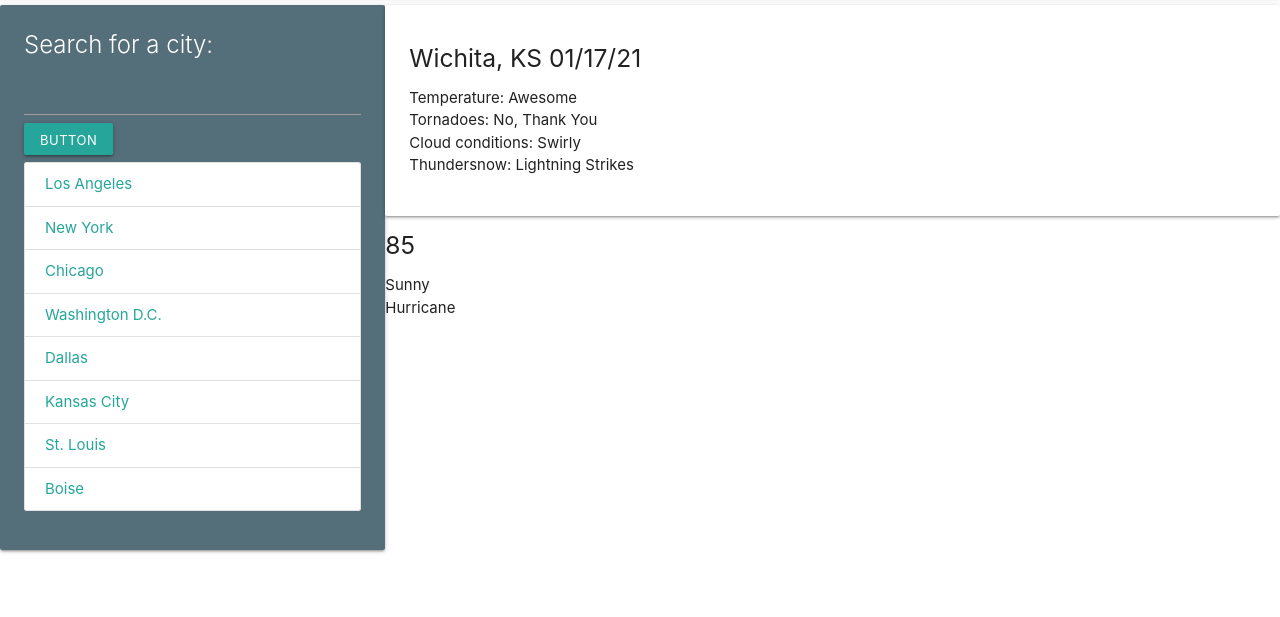
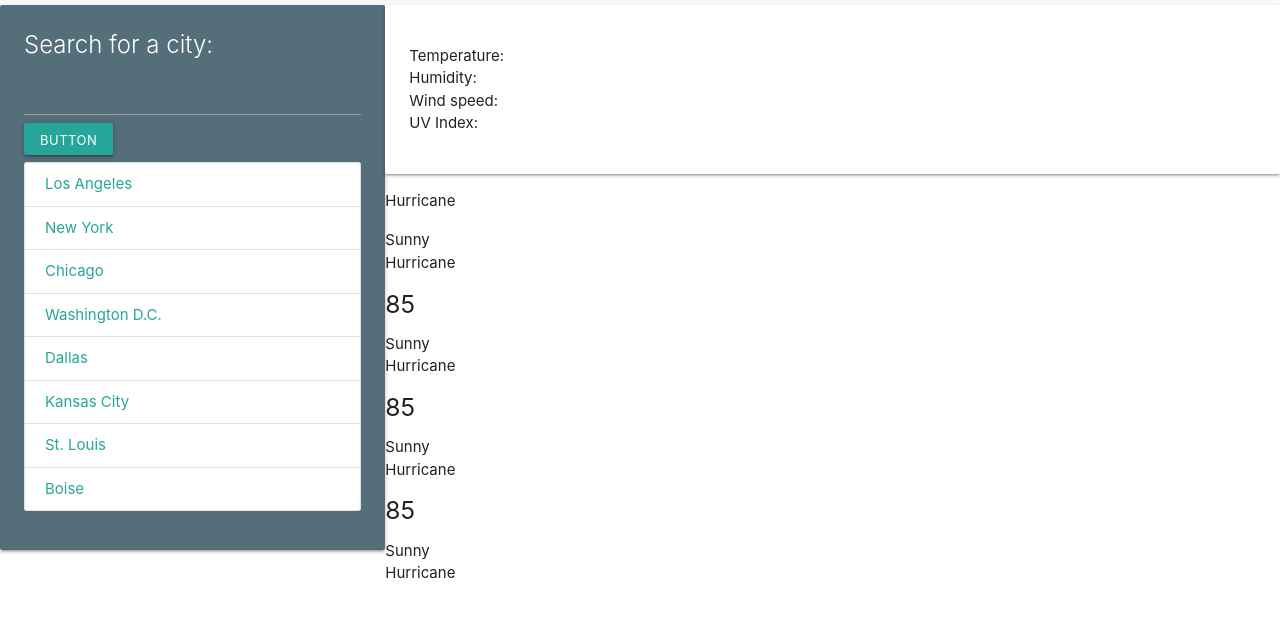
Before and after one commit to KenzieAlyce/weather-dashboard, a plain HTML site: page index.html in a window 1280 px wide. Shown: the part 67-684 px from the top of the page. Drawn offline with nearby package versions, Linux system fonts and the light colour scheme.

Commit message:
Update index.html

```diff
--- a/index.html
+++ b/index.html
@@ -15,8 +15,6 @@
 
   <title> Weather Dashboard</title>
 </head>
-
-
 
 
 <body>
@@ -40,8 +38,8 @@
     <div class="card blue-grey darken-1 sidebar-size">
       <div class="card-content white-text">
         <span class="card-title">Search for a city:</span>
-            <input class = "left" type = "text"> </input>
-            <a class="waves-effect waves-light btn-small"><i class="smallmaterial-icons search"></i></i>button</a>
+            <input class = "left" type = "text" id = "citySearch"> </input>
+            <a class="waves-effect waves-light btn-small" id ="button"><i class="smallmaterial-icons search"></i>button</a>
 
 
             <div class="collection">
@@ -72,12 +70,14 @@
           </div>
           <div class="card-stacked">
             <div class="card-content">
-              <h5 class="header">Wichita, KS 01/17/21</h5>
+              <h5 class="header"> <span id = "cityResult" ></span>
+                <span id = "currentDate"></span></h5>
+
               <ul>
-                <li>Temperature: Awesome</li>
-                <li>Tornadoes: No, Thank You</li>
-                <li>Cloud conditions: Swirly</li>
-                <li> Thundersnow: Lightning Strikes</li>
+                <li>Temperature:<span id = "temp"> </span></li>
+              <li>Humidity: <span id = "humidity"> </span></li>
+                <li>Wind speed:<span id = "wind">  </span></li>
+                <li> UV Index: <span id = "uv"> </span></li>
               </ul>
               </div>
           </div>
@@ -90,16 +90,50 @@
       <!--5 small bottom cards-->
 
  <section class = "bottom-cards">
-<h5> 85</h5>
+<h5> <span id = "temp1"> </span></h5>
 <ul>
-  <li> Sunny</li>
+  <li><span></span></li>
 <li>Hurricane</li>
 </ul>
+ </section>
+
+ <section class = "bottom-cards">
+  <h5><span id = "temp2"></span></h5>
+  <ul>
+    <li> Sunny</li>
+  <li>Hurricane</li>
+  </ul>
+   </section>
 
 
- </section>
+   <section class = "bottom-cards">
+    <h5> 85</h5>
+    <ul>
+      <li> Sunny</li>
+    <li>Hurricane</li>
+    </ul>
+     </section>
 
 
+     <section class = "bottom-cards">
+      <h5> 85</h5>
+      <ul>
+        <li> Sunny</li>
+      <li>Hurricane</li>
+      </ul>
+       </section>
+
+
+       <section class = "bottom-cards">
+        <h5> 85</h5>
+        <ul>
+          <li> Sunny</li>
+        <li>Hurricane</li>
+        </ul>
+         </section>
+
+         <script src="https://cdnjs.cloudflare.com/ajax/libs/jquery/3.2.1/jquery.min.js"></script>
+         <script type="javascript">
 
 </body>
 </html>
```
